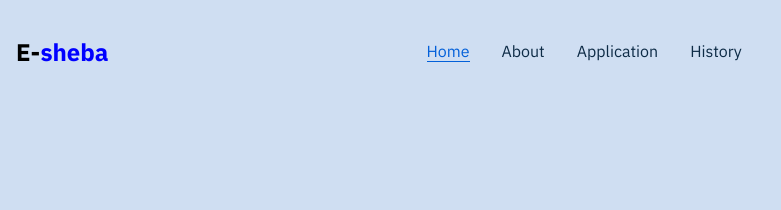
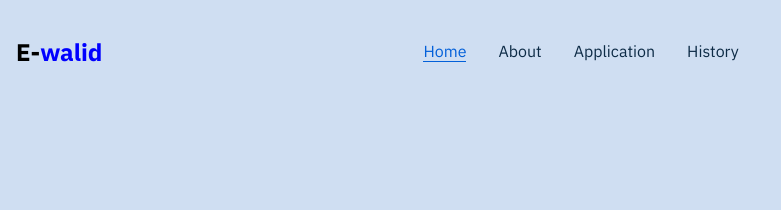
Before and after one commit to waledayoub-77/figam_design_digitalHub, a plain HTML site: page index.html in a window 1280 px wide. Shown: the top 210 px of the page, 40-821 px from the left. Drawn offline with Linux system fonts and the light colour scheme.

Commit message:
change logo

```diff
--- a/index.html
+++ b/index.html
@@ -19,7 +19,7 @@
     <nav>
 
         <div class="left">
-            <h2>E-<span>sheba</span></h2>
+            <h2>E-<span>walid</span></h2>
         </div>
         <ul class="mid">
             <li>Home</li>
```
